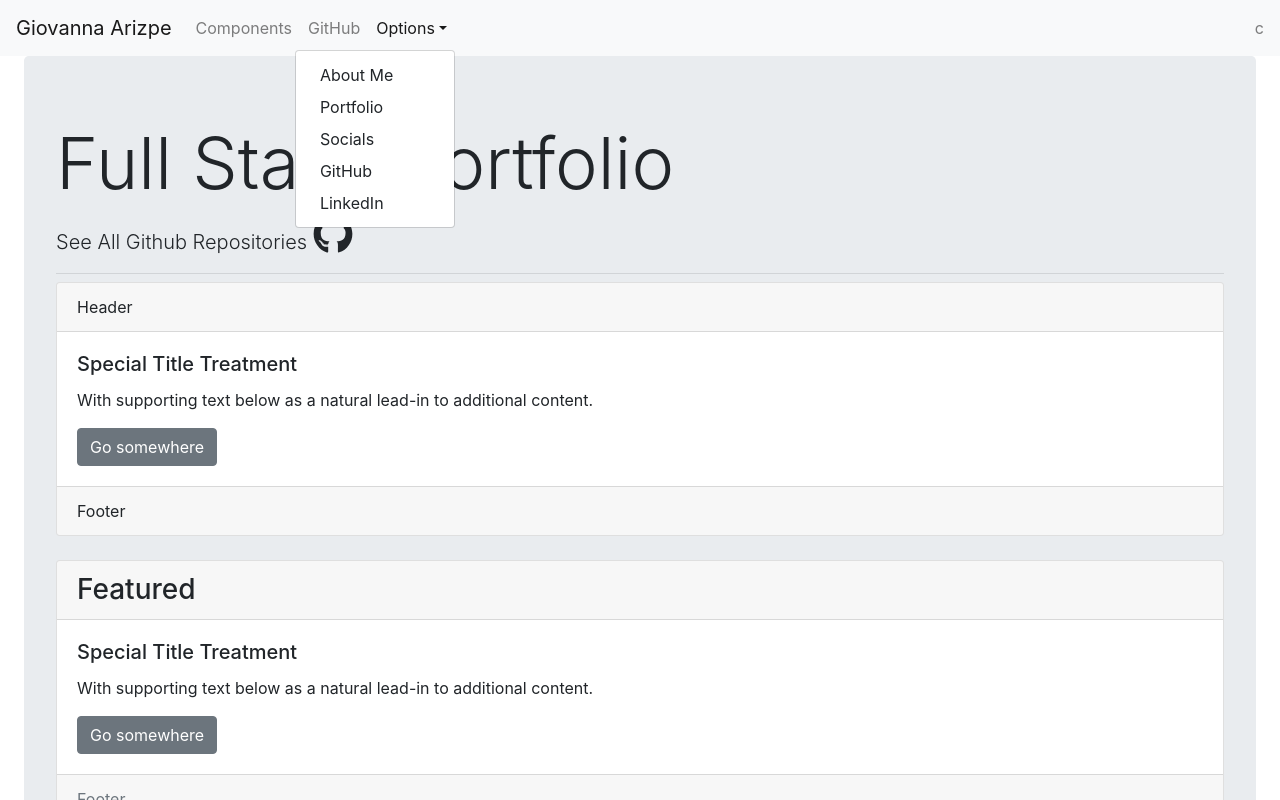
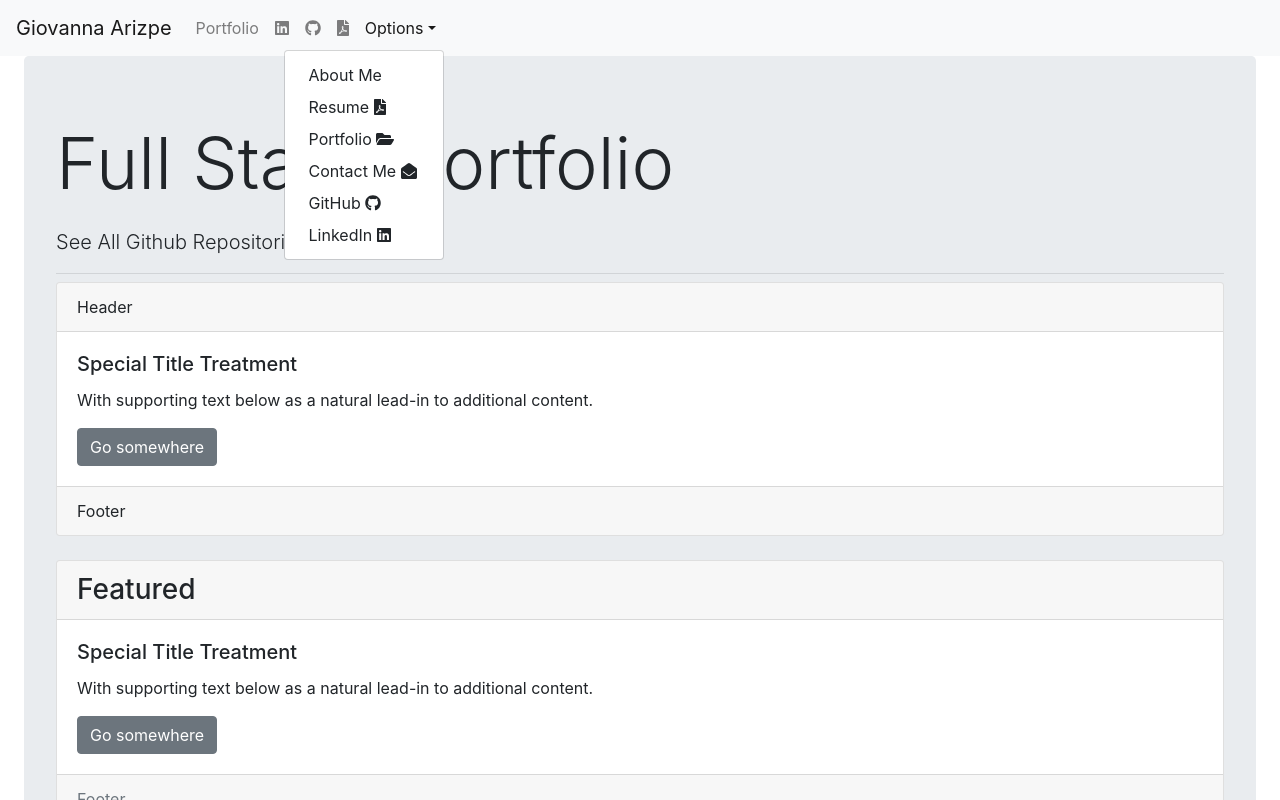
Before and after one commit to garizpe9/reactportfolio, a React (Create React App) app in the folder client/: page /portfolio in a window 1280 px wide. Both pictures are taken after a click on the link "Options". Shown: the top 800 px of the page. Built offline with nearby package versions, Linux system fonts and the light colour scheme.

Commit message:
update nav bar

```diff
--- a/client/src/component/Footer.js
+++ b/client/src/component/Footer.js
@@ -9,12 +9,12 @@ export const Footertest = () => {
     return(
 <div>
     <CardFooter>
-    <FontAwesomeIcon icon={faFilePdf} size="2x" />
-    <FontAwesomeIcon icon={faEnvelopeOpen} size="2x" />
-    <FontAwesomeIcon icon={faFolderOpen} size="2x" />
-    <FontAwesomeIcon icon={faCopyright} size="2x" />
-    <FontAwesomeIcon icon={faLinkedin} size="2x" />
-    <FontAwesomeIcon icon={faGithub} size="2x" />
+    <FontAwesomeIcon icon={faFilePdf}/>
+    <FontAwesomeIcon icon={faEnvelopeOpen}  />
+    <FontAwesomeIcon icon={faFolderOpen} />
+    <FontAwesomeIcon icon={faCopyright} />
+    <FontAwesomeIcon icon={faLinkedin}  />
+    <FontAwesomeIcon icon={faGithub} />
     </CardFooter>
   </div>
     );
--- a/client/src/component/Nav.js
+++ b/client/src/component/Nav.js
@@ -13,6 +13,9 @@ import {
   DropdownItem,
   NavbarText
 } from 'reactstrap';
+import {faLinkedin, faGithub} from '@fortawesome/free-brands-svg-icons';
+import { FontAwesomeIcon } from '@fortawesome/react-fontawesome'
+import { faFilePdf,faFolderOpen,faEnvelopeOpen} from '@fortawesome/free-solid-svg-icons'
 
 const Example= (props) => {
   const [isOpen, setIsOpen] = useState(false);
@@ -27,36 +30,46 @@ const Example= (props) => {
         <Collapse isOpen={isOpen} navbar>
           <Nav className="mr-auto" navbar>
             <NavItem>
-              <NavLink href="/components/">Components</NavLink>
+              <NavLink href="/portfolio">Portfolio</NavLink>
             </NavItem>
             <NavItem>
-              <NavLink href="https://github.com/reactstrap/reactstrap">GitHub</NavLink>
+              <NavLink href="https://www.linkedin.com/in/giovanna-arizpe-msa-64ab2314" ><FontAwesomeIcon icon={faLinkedin}  /></NavLink>
+            </NavItem>
+            <NavItem>
+              <NavLink href="https://github.com/garizpe9" ><FontAwesomeIcon icon={faGithub}  /></NavLink>
+            </NavItem>
+            <NavItem>
+              <NavLink href="/" ><FontAwesomeIcon icon={faFilePdf}  /></NavLink>
             </NavItem>
             <UncontrolledDropdown nav inNavbar>
               <DropdownToggle nav caret>
                 Options
               </DropdownToggle>
               <DropdownMenu right>
-                <DropdownItem>
+                <DropdownItem href="/">
                   About Me
                 </DropdownItem>
-                <DropdownItem>
-                  Portfolio
+                <DropdownItem >
+                  Resume <FontAwesomeIcon icon={faFilePdf}/>
+                </DropdownItem>
+                <DropdownItem href="/portfolio">
+                  Portfolio <FontAwesomeIcon icon={faFolderOpen} />
                 </DropdownItem>
                 <DropdownItem>
-                  Socials
+                 Contact Me <FontAwesomeIcon icon={faEnvelopeOpen}/>
                 </DropdownItem>
-                <DropdownItem>
-                  GitHub
+                <DropdownItem href="https://github.com/garizpe9">
+                  GitHub <FontAwesomeIcon icon={faGithub} />
                 </DropdownItem>
-                <DropdownItem>
-                  LinkedIn
+                <DropdownItem href="https://www.linkedin.com/in/giovanna-arizpe-msa-64ab2314" >
+                  LinkedIn <FontAwesomeIcon icon={faLinkedin}  />
                 </DropdownItem>
               </DropdownMenu>
             </UncontrolledDropdown>
           </Nav>
-          <NavbarText>c</NavbarText>
+          <NavbarText></NavbarText>
         </Collapse>
+
       </Navbar>
     </div>
   );
```
